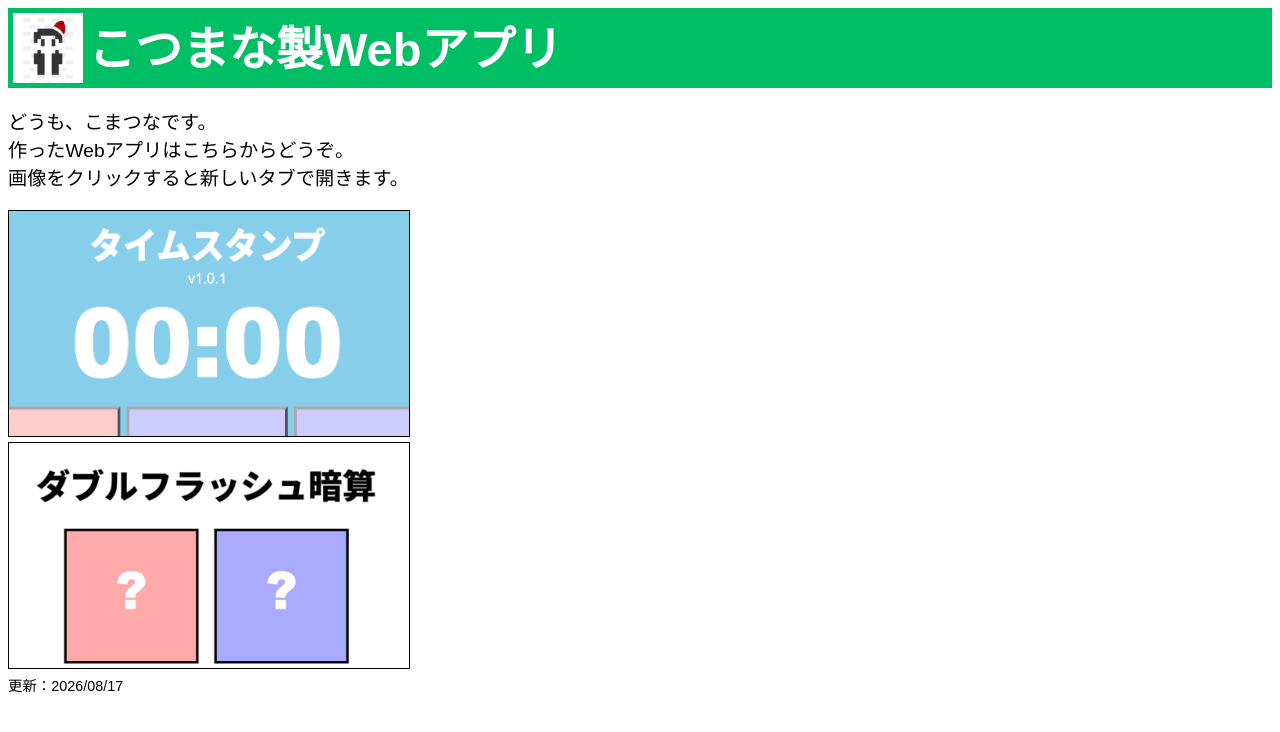
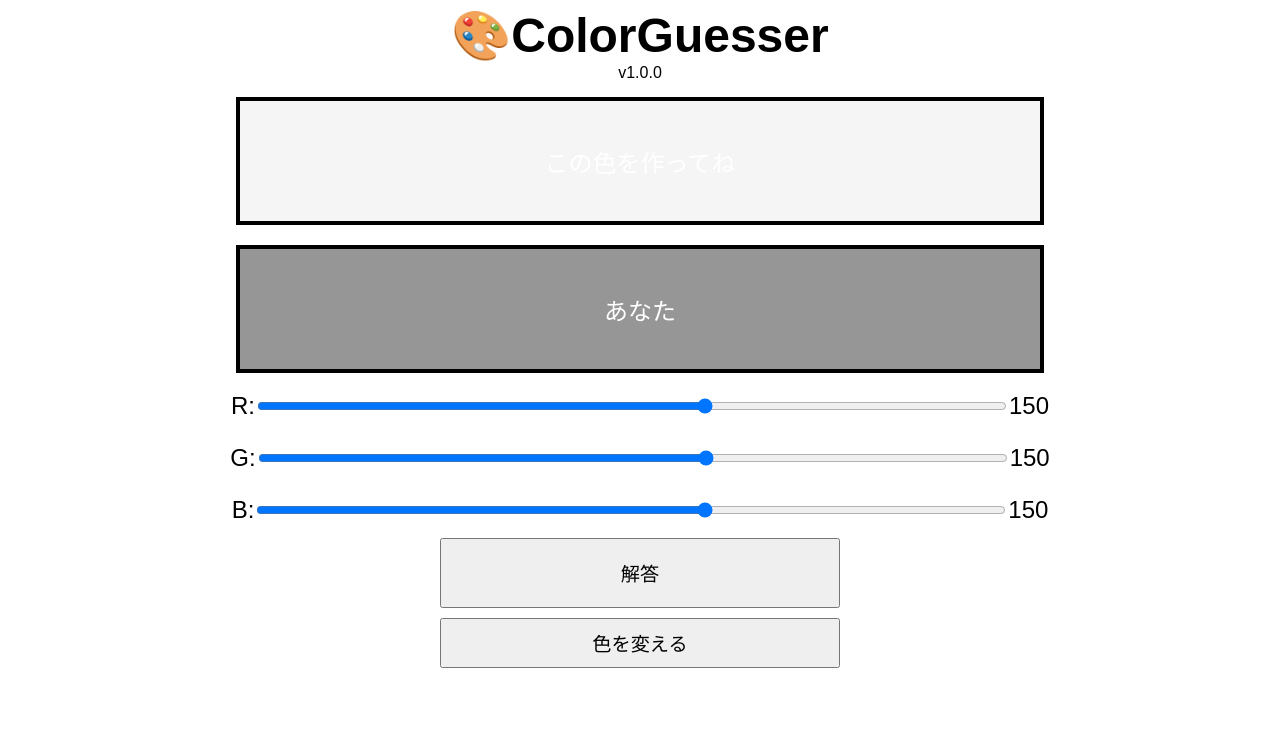
Before and after one commit to komatuna11082nd/home, a plain HTML site: page index.html in a window 1280 px wide. Drawn offline with Linux system fonts and the light colour scheme.

Commit message:
Add files via upload

```diff
--- a/index.html
+++ b/index.html
@@ -2,43 +2,39 @@
 <html>
 
 <head>
-    <title>こまつな製Webアプリ</title>
+    <title>🎨ColorGuesser</title>
     <meta charset="utf-8">
     <script src="./main.js" defer></script>
     <link rel="stylesheet" href="./main.css">
 </head>
 
 <header>
-    <img src="./img/デニムサンタこまつな.jpg" id="KM18">
-    <div id="title">こまつな製Webアプリ</div>
+    <div>
+        <div id="title">🎨ColorGuesser</div>
+        <div id="version">v1.0.0</div>
+    </div>
+
+
 </header>
 
 <body>
-    <p>
-        <div>
-            どうも、こまつなです。
-            <br>
-            作ったWebアプリはこちらからどうぞ。
-            <br>
-            画像をクリックすると新しいタブで開きます。
-        </div>
-    </p>
-
-    <div id="timestamp">
-        <a href="https://komatuna11082nd.github.io/timestamp/" target="_blank">
-            <img id="banner" src="./img/タイムスタンプ.png">
-        </a>
+    <div class="square_zone">
+        <div id="otehon_box">この色を作ってね</div>
+        <div id="player_box">あなた</div>
     </div>
 
-    <div id="double-flash">
-        <a href="https://komatuna11082nd.github.io/double-flash/" target="_blank">
-            <img id="banner" src="./img/double-flash.jpg">
-        </a>
+    <div class="color_zone">
+        <p>R:<input type="range" class="ranges" id="red_range" max="5"><span id="red_range_text">255</span></p>
+        <p>G:<input type="range" class="ranges" id="green_range" max="5"><span id="green_range_text">255</span></p>
+        <p>B:<input type="range" class="ranges" id="blue_range" max="5"><span id="blue_range_text">255</span></p>
     </div>
+
+    <div class="button_zone">
+        <button class="buttons" id="answer_button">解答</button>
+        <br>
+        <button class="buttons" id="change_button">色を変える</button>
+    </div>
+
 </body>
 
-<footer>
-    更新：2026/08/17
-</footer>
-
 </html>
--- a/main.css
+++ b/main.css
@@ -1,39 +1,92 @@
-header{
-    background-color: #00BE64;
-    height: 80px;
-    display: flex;
+#title{
+    text-align: center;
+    font-size: 300%;
+    font-weight: 900;
 }
 
-#KM18{
-    width: 70px;
-    height: 70px;
-
-    position: relative;
-    top: 5px;
-    left: 5px;
-}
-
-#title{
-    color: white;
-    font-family: Arial, "Helvetica Neue", sans-serif;
-    font-size: 47px;
-    font-weight: 800;
-    position: relative;
-    top: 2.5px;
-    left: 10px;
+#version{
+    text-align: center;
 }
 
 body{
+    background-color: white;
     font-family: Arial, "Helvetica Neue", sans-serif;
+}
+
+.square_zone{
+    display: flex;
+    flex-direction: column;
+    justify-content: center;
+    align-items: center;
+
+    text-align: center;
+    color:white;
+    font-size: 150%;
+    font-weight: 500;
+}
+
+#otehon_box{
+    position: relative;
+    top: 15px;
+
+    width: 800px;
+    height: 120px;
+
+    display: flex;
+    justify-content: center;
+    align-items: center;
+    text-align: center;
+
+    background-color: whitesmoke;
+    border: 4px solid black;
+}
+
+#player_box{
+    position: relative;
+    top: 35px;
+    width: 800px;
+    height: 120px;
+
+    display: flex;
+    justify-content: center;
+    align-items: center;
+    text-align: center;
+
+    background-color: whitesmoke;
+    border: 4px solid black;
+}
+
+.color_zone{
+    position: relative;
+    top: 30px;
+
+    text-align: center;
+    font-size: 150%;
+    font-weight: 900px;
+}
+
+.ranges{
+    width: 750px;
+}
+
+.button_zone{
+    text-align: center;
+    gap:5px;
+}
+
+.buttons{
+    position: relative;
     font-size: 120%;
 }
 
-#banner{
-    width: 400px;
-    height: 225px;
-    border: 1px solid black;
+#answer_button{
+    top: 20px;
+    width:400px;
+    height: 70px;
 }
 
-footer{
-    font-size: 75%;
+#change_button{
+    top: 30px;
+    width:400px;
+    height: 50px;
 }
--- a/main.js
+++ b/main.js
@@ -1,13 +1,85 @@
-const title = document.getElementById("title");
+const otehon_box = document.getElementById("otehon_box");
+const player_box = document.getElementById("player_box");
 
-//0 ~ maxまでの乱数(整数)を返す
+const  red_range = document.getElementById("red_range");
+const  green_range = document.getElementById("green_range");
+const  blue_range = document.getElementById("blue_range");
+
+const  red_range_text = document.getElementById("red_range_text");
+const  green_range_text = document.getElementById("green_range_text");
+const  blue_range_text = document.getElementById("blue_range_text");
+
+const  answer_button = document.getElementById("answer_button");
+const  change_button = document.getElementById("change_button");
+
+let rnd_red;
+let rnd_green;
+let rnd_blue;
+
+let player_red = Number(red_range.value)*50;
+let player_green = Number(red_range.value)*50;
+let player_blue = Number(red_range.value)*50;
+player_box.style.backgroundColor = `rgb(${player_red}, ${player_green}, ${player_blue})`;
+red_range_text.textContent = player_red;
+green_range_text.textContent = player_green;
+blue_range_text.textContent = player_blue;
+
+let range_step = 6
+
+//0 ~ max-1までの乱数(整数)を返す関数
 function getRandomInt(max) {
   return Math.floor(Math.random() * max);
 }
 
-rnd = getRandomInt(10)
-console.log(rnd)
+function change_color(){
 
-if (rnd==0){
-    title.textContent = "こつまな製Webアプリ"
+    rnd_red = getRandomInt(range_step) * 50;
+    rnd_green = getRandomInt(range_step) * 50;
+    rnd_blue = getRandomInt(range_step) * 50;
+
+    console.log("R:" + rnd_red);
+    console.log("G:" + rnd_green);
+    console.log("B:" + rnd_blue);
+
+    otehon_box.style.backgroundColor = `rgb(${rnd_red}, ${rnd_green}, ${rnd_blue})`;
 }
+
+//rangeの値が変わったら
+red_range.addEventListener("input", function(){
+    player_red = Number(red_range.value)*50;
+    console.log("red_range:" + red_range.value);
+    console.log("player_red:" + player_red);
+    red_range_text.textContent = player_red;
+
+    player_box.style.backgroundColor = `rgb(${player_red}, ${player_green}, ${player_blue})`;
+});
+
+green_range.addEventListener("input", function(){
+    player_green = Number(green_range.value)*50;
+    console.log("green_range:" + green_range.value);
+    console.log("player_green:" + player_green);
+    green_range_text.textContent = player_green;
+
+    player_box.style.backgroundColor = `rgb(${player_red}, ${player_green}, ${player_blue})`;
+});
+
+blue_range.addEventListener("input", function(){
+    player_blue = Number(blue_range.value)*50;
+    console.log("blue_range:" + blue_range.value);
+    console.log("player_blue:" + player_blue);
+    blue_range_text.textContent = player_blue;
+
+    player_box.style.backgroundColor = `rgb(${player_red}, ${player_green}, ${player_blue})`;
+});
+
+answer_button.addEventListener("click", function(){
+    if(rnd_red == player_red && rnd_green == player_green && rnd_blue == player_blue){
+        alert("大正解！！")
+    }else{
+        alert("違います")
+    }
+});
+
+change_button.addEventListener("click", function(){
+    change_color();
+});
```
